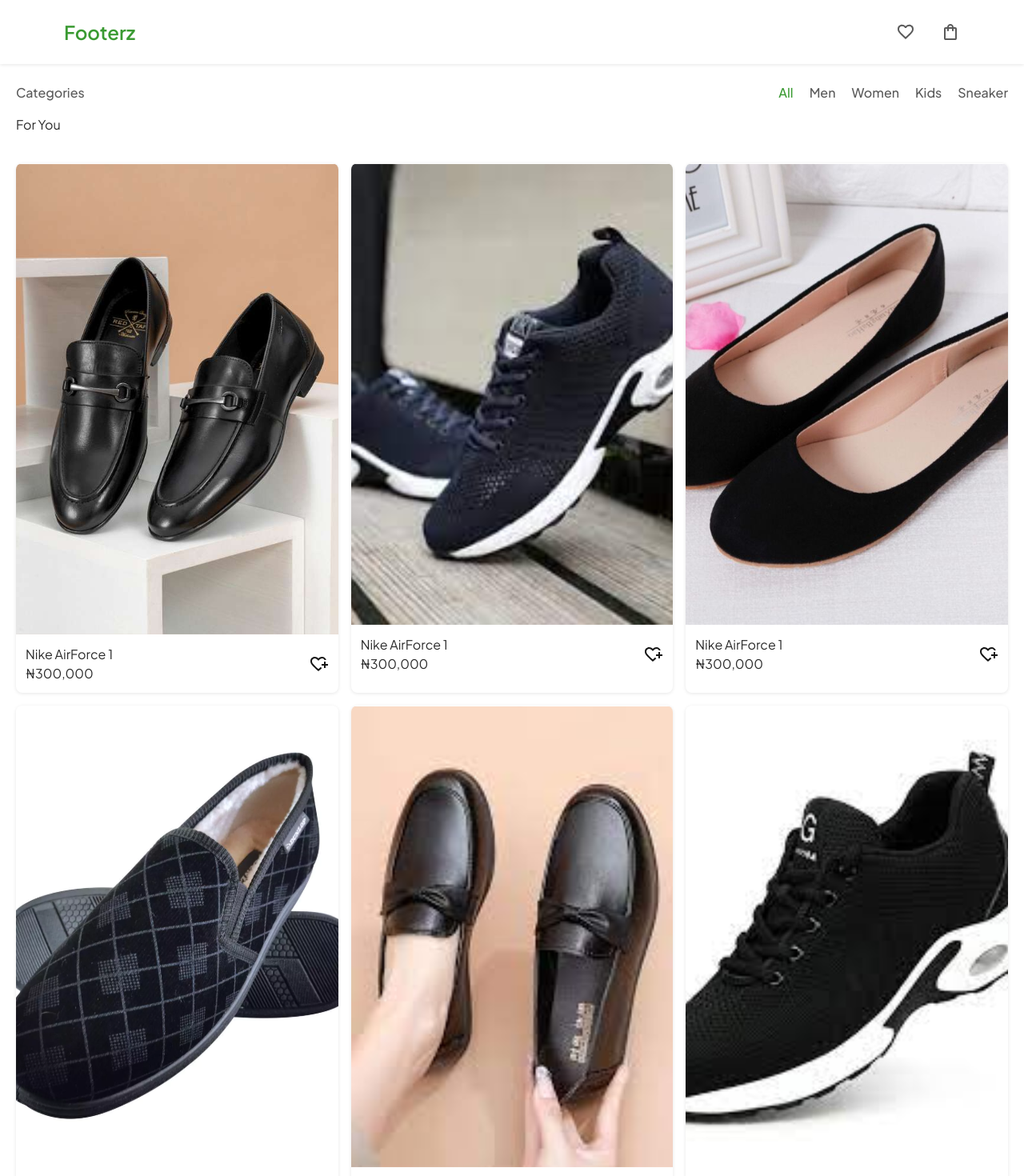
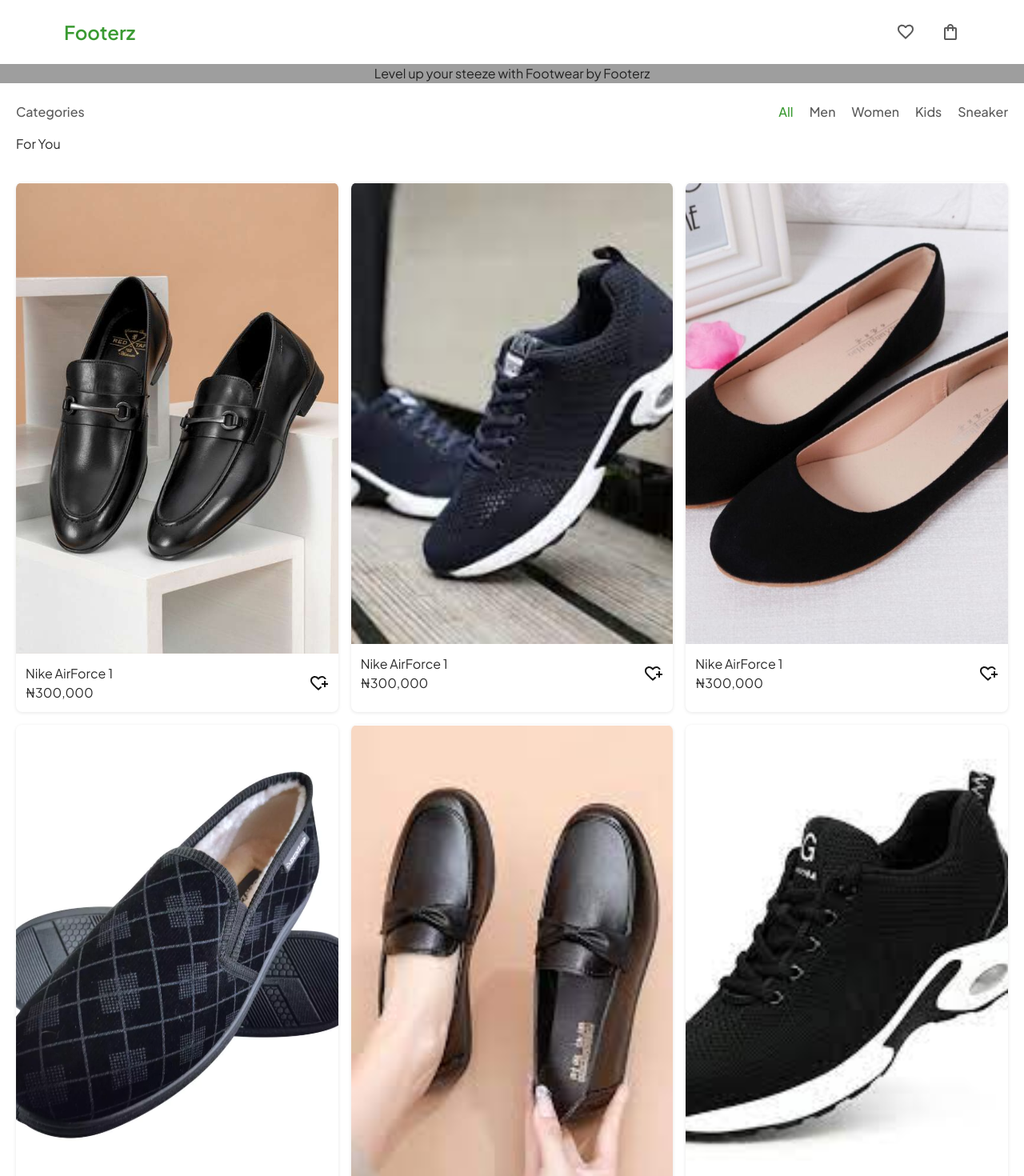
Before and after one commit to Dev-Elo-1505/HNG-Task2, a React (Vite) app: page / in a window 1280 px wide. Shown: the top 1470 px of the page at 80% size. Built offline with nearby package versions, Linux system fonts and the light colour scheme; grey boxes are pictures that could not be loaded.

Commit message:
Implement routing

```diff
--- a/src/App.tsx
+++ b/src/App.tsx
@@ -9,7 +9,9 @@ function App() {
   return (
     <Router>
       <Routes>
-        <Route path="/" element={<Home />} />
+        <Route path="/" element={<Home />}>
+        <Route />
+        </Route>
         <Route path="/product" element={<Product />} />
         <Route path="/cart" element={<Cart />} />
         <Route path="/checkout" element={<Checkout />} />
--- a/src/components/Display.tsx
+++ b/src/components/Display.tsx
@@ -8,7 +8,7 @@ export const Display = () => {
         <CategoryName />
         <div className="mb-3">For You</div>
         <Showcase />
-        <div className="mb-3 mt">Top Rated</div>
+        <div className="mb-3">Top Rated</div>
         <Showcase />
         <div className="mb-3">Women</div>
         <Showcase />
--- a/src/components/Hero.tsx
+++ b/src/components/Hero.tsx
@@ -1,9 +1,9 @@
-import BackgroundImage from "../assets/img/bg-hero.png"
+import BackgroundImage from "../assets/img/bg-hero.webp"
 
 export const Hero = () => {
   return (
     <>
-      <div className="bg-cover h-full" style={{ backgroundImage: `url(${BackgroundImage})` }}>Level up your steeze with Footwear by Footerz</div>
+      <section className="bg-cover bg-center bg-no-repeat text-center w-full" style={{ backgroundImage: `url(${BackgroundImage})` }}>Level up your steeze with Footwear by Footerz</section>
     </>
   );
 };
--- a/src/components/NavBar.tsx
+++ b/src/components/NavBar.tsx
@@ -1,7 +1,8 @@
 // import { Link } from "react-router-dom"
 import MenuIcon from "../assets/icons/menu.svg";
 import ShoppingBagIcon from "../assets/icons/shopping-bag.svg";
-import FavoriteIcon from "../assets/icons/favorite.svg"
+import FavoriteIcon from "../assets/icons/favorite.svg";
+import { Link } from "react-router-dom";
 
 const NavBar = () => {
   return (
@@ -12,20 +13,32 @@ const NavBar = () => {
           <div>
             <img src={MenuIcon} alt="menu-icon" />
           </div>
-          <h3 className="text-customGreen font-semibold text-2xl">Footerz</h3>
+          <h3 className="text-customGreen font-semibold text-2xl cursor-pointer"><Link to="/">Footerz</Link></h3>
           <div>
-            <img src={ShoppingBagIcon} alt="shopping bag icon" />
+            <Link to={"/cart"}>
+              <img
+                className="cursor-pointer icon-hover"
+                src={ShoppingBagIcon}
+                alt="shopping bag icon"
+              />
+            </Link>
           </div>
         </div>
 
         {/* For Tablet and Desktop View */}
         <div className="hidden justify-between items-center md:flex py-6 px-20">
           <div>
-            <h4 className="text-customGreen font-semibold text-2xl">Footerz</h4>
+            <h4 className="text-customGreen font-semibold text-2xl cursor-pointer"><Link to="/">Footerz</Link></h4>
           </div>
           <div className="flex gap-8">
             <img src={FavoriteIcon} alt="favourite icon" />
-            <img src={ShoppingBagIcon} alt="shopping bag icon" />
+            <Link to={"/cart"}>
+              <img
+                className="cursor-pointer icon-hover"
+                src={ShoppingBagIcon}
+                alt="shopping bag icon"
+              />
+            </Link>
           </div>
         </div>
       </nav>
--- a/src/components/Showcase.tsx
+++ b/src/components/Showcase.tsx
@@ -5,13 +5,15 @@ import Shoe3 from "../assets/img/Frame-three.svg";
 import Shoe4 from "../assets/img/Frame-two.svg";
 import Shoe5 from "../assets/img/Frame-one.svg";
 import HeartPlus from "../assets/icons/heart-plus.svg";
+import { Link } from "react-router-dom";
 
 export const Showcase = () => {
   return (
     <>
       <div className="grid grid-cols-2 gap-4 py-6 md:grid-cols-3">
         <div className="shadow-custom-medium rounded-lg">
-          <img className="w-full rounded-t-lg" src={Shoe0} alt="Shoe 0" />
+          <Link to="/product"><img className="w-full rounded-t-lg cursor-pointer" src={Shoe0} alt="Shoe 0" /></Link>
+
           <div className="flex justify-between items-center px-3 py-3 rounded-b-lg">
             <div>
               <p>
@@ -25,7 +27,7 @@ export const Showcase = () => {
           </div>
         </div>
         <div className="shadow-custom-medium rounded-lg">
-          <img className="w-full rounded-t-lg" src={Shoe1} alt="Shoe 1" />
+        <Link to="/product"><img className="w-full rounded-t-lg cursor-pointer" src={Shoe1} alt="Shoe 1" /></Link>
           <div className="flex justify-between items-center px-3 py-3 rounded-b-lg">
             <div>
               <p>
@@ -39,7 +41,7 @@ export const Showcase = () => {
           </div>
         </div>
         <div className="shadow-custom-medium rounded-lg">
-          <img className="w-full rounded-t-lg" src={Shoe2} alt="Shoe 2" />
+        <Link to="/product"><img className="w-full rounded-t-lg cursor-pointer" src={Shoe2} alt="Shoe 2" /></Link>
           <div className="flex justify-between items-center px-3 py-3 rounded-b-lg">
             <div>
               <p>
@@ -53,7 +55,7 @@ export const Showcase = () => {
           </div>
         </div>
         <div className="shadow-custom-medium rounded-lg">
-          <img className="w-full rounded-t-lg" src={Shoe3} alt="Shoe 3" />
+        <Link to="/product"><img className="w-full rounded-t-lg cursor-pointer" src={Shoe3} alt="Shoe 3" /></Link>
           <div className="flex justify-between items-center px-3 py-3 rounded-b-lg">
             <div>
               <p>
@@ -67,7 +69,7 @@ export const Showcase = () => {
           </div>
         </div>
         <div className="shadow-custom-medium rounded-lg">
-          <img className="w-full rounded-t-lg" src={Shoe4} alt="Shoe 4" />
+        <Link to="/product"><img className="w-full rounded-t-lg cursor-pointer" src={Shoe4} alt="Shoe 4" /></Link>
           <div className="flex justify-between items-center px-3 py-3 rounded-b-lg">
             <div>
               <p>
@@ -81,7 +83,7 @@ export const Showcase = () => {
           </div>
         </div>
         <div className="shadow-custom-medium rounded-lg">
-          <img className="w-full rounded-t-lg" src={Shoe5} alt="Shoe 5" />
+        <Link to="/product"><img className="w-full rounded-t-lg cursor-pointer" src={Shoe5} alt="Shoe 5" /></Link>
           <div className="flex justify-between items-center px-3 py-3 rounded-b-lg">
             <div>
               <p>
--- a/src/index.css
+++ b/src/index.css
@@ -1,10 +1,17 @@
-@import url('https://fonts.googleapis.com/css2?family=Plus+Jakarta+Sans:ital,wght@0,200..800;1,200..800&display=swap');
+@import url("https://fonts.googleapis.com/css2?family=Plus+Jakarta+Sans:ital,wght@0,200..800;1,200..800&display=swap");
 
 @tailwind base;
 @tailwind components;
 @tailwind utilities;
 
 body {
-    font-family: "Plus Jakarta Sans", sans-serif;
-    color: hsla(0, 0%, 8%, 0.9);
-  }
+  margin: 0;
+  padding: 0;
+  box-sizing: border-box;
+  font-family: "Plus Jakarta Sans", sans-serif;
+  color: hsla(0, 0%, 8%, 0.9);
+}
+
+.icon-hover:hover {
+  fill: #3A9A32;
+}
--- a/src/pages/Cart.tsx
+++ b/src/pages/Cart.tsx
@@ -2,6 +2,7 @@ import NavBar from "../components/NavBar";
 import NivaShoe from "../assets/img/niva-leather-shoe.svg";
 import VictoriShoe from "../assets/img/victori-one-slide.svg";
 import RedLuminousShoe from "../assets/img/red-luminous-shoe.svg";
+import { Link } from "react-router-dom";
 
 export const Cart = () => {
   return (
@@ -75,7 +76,8 @@ export const Cart = () => {
           <p className="font-medium text-base">Sub-Total</p>
           <p className="text-customGreen font-bold text-xl">₦67,000</p>
         </div>
-        <button className="w-full py-5 px-6 bg-[#151515] rounded-lg text-[#fefefe] font-medium hover:opacity-90 active:scale-95 transition ease-in-out delay-150">Checkout</button>
+        <Link to="/checkout"><button className="w-full py-5 px-6 bg-[#151515] rounded-lg text-[#fefefe] font-medium hover:opacity-90 active:scale-95 transition ease-in-out delay-150">Checkout</button></Link>
+
       </div>
       </section>
 
--- a/src/pages/Checkout.tsx
+++ b/src/pages/Checkout.tsx
@@ -1,5 +1,6 @@
 import NavBar from "../components/NavBar";
 import VerifyIcon from "../assets/icons/verify-icon.svg";
+import { Link } from "react-router-dom";
 
 export const Checkout = () => {
   return (
@@ -9,9 +10,9 @@ export const Checkout = () => {
         <div className="rounded-2xl border py-10 text-center flex flex-col justify-center items-center gap-6 shadow-custom-medium">
           <img src={VerifyIcon} alt="Verify Icon" />
           <p className="font-medium text-base">Payment Successful</p>
-          <p className="font-normal text-sm">You paid ₦72,000 to Footerz Shoe Store</p>
+          <p className="font-normal text-sm">You paid ₦67,000 to Footerz Shoe Store</p>
         </div>
-        <div className="flex items-end h-96"><button className="w-full py-5 px-6 bg-[#151515] rounded-lg text-[#fefefe] font-medium hover:opacity-90 active:scale-95 transition ease-in-out delay-150">Back To Shop</button></div>
+        <div className="flex items-end h-96"><Link to="/" className="w-full"><button className="w-full py-5 px-6 bg-[#151515] rounded-lg text-[#fefefe] font-medium hover:opacity-90 active:scale-95 transition ease-in-out delay-150">Back To Shop</button></Link></div>
       </section>
     </>
   );
--- a/src/pages/Home.tsx
+++ b/src/pages/Home.tsx
@@ -1,11 +1,15 @@
 import { Display } from "../components/Display";
+import { Hero } from "../components/Hero";
 import NavBar from "../components/NavBar";
 
 const Home = () => {
   return (
     <>
-      <NavBar />
-      <Display />
+      <section className="max-w-full">
+        <NavBar />
+        <Hero />
+        <Display />
+      </section>
     </>
   );
 };
```
Also changed, not shown: src/pages/Product.tsx (+7 -18 lines), src/assets/img/bg-hero.png (deleted), 1 other file (tests, documents, lock files or other folders).
